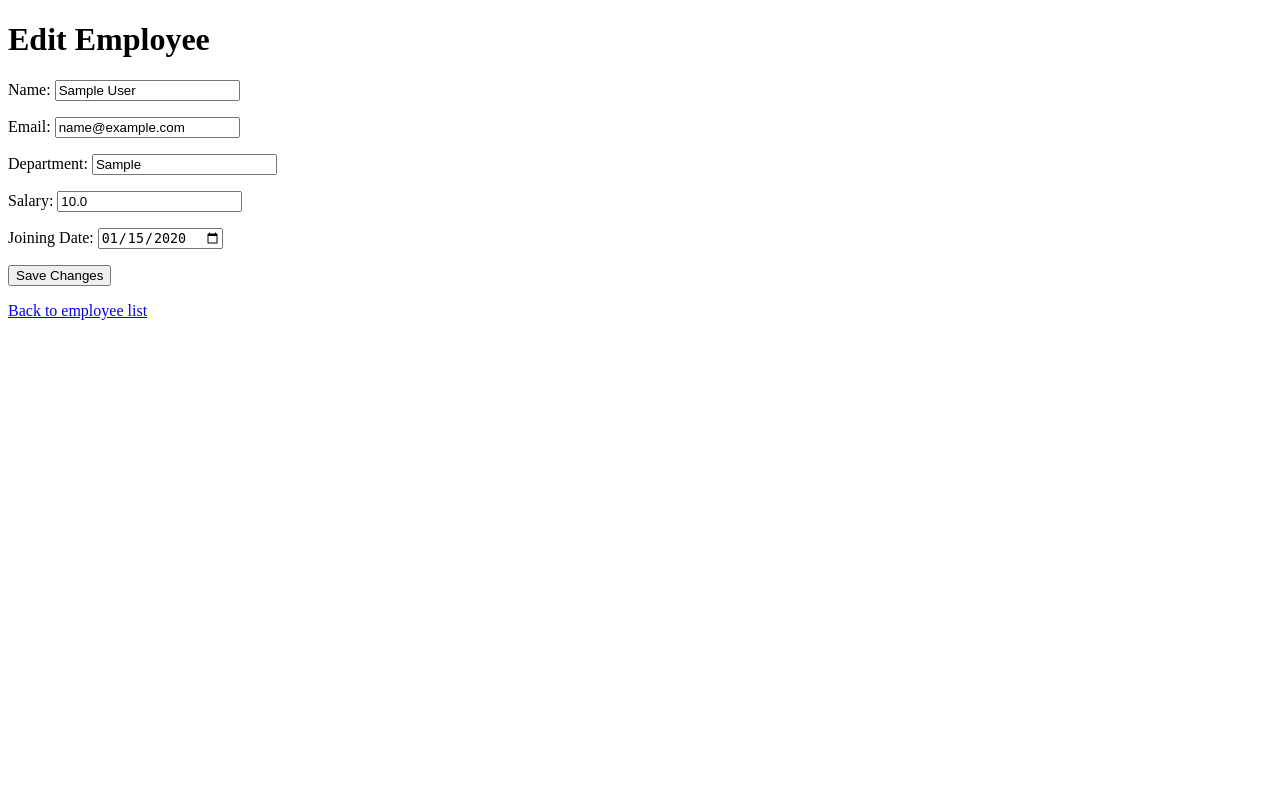
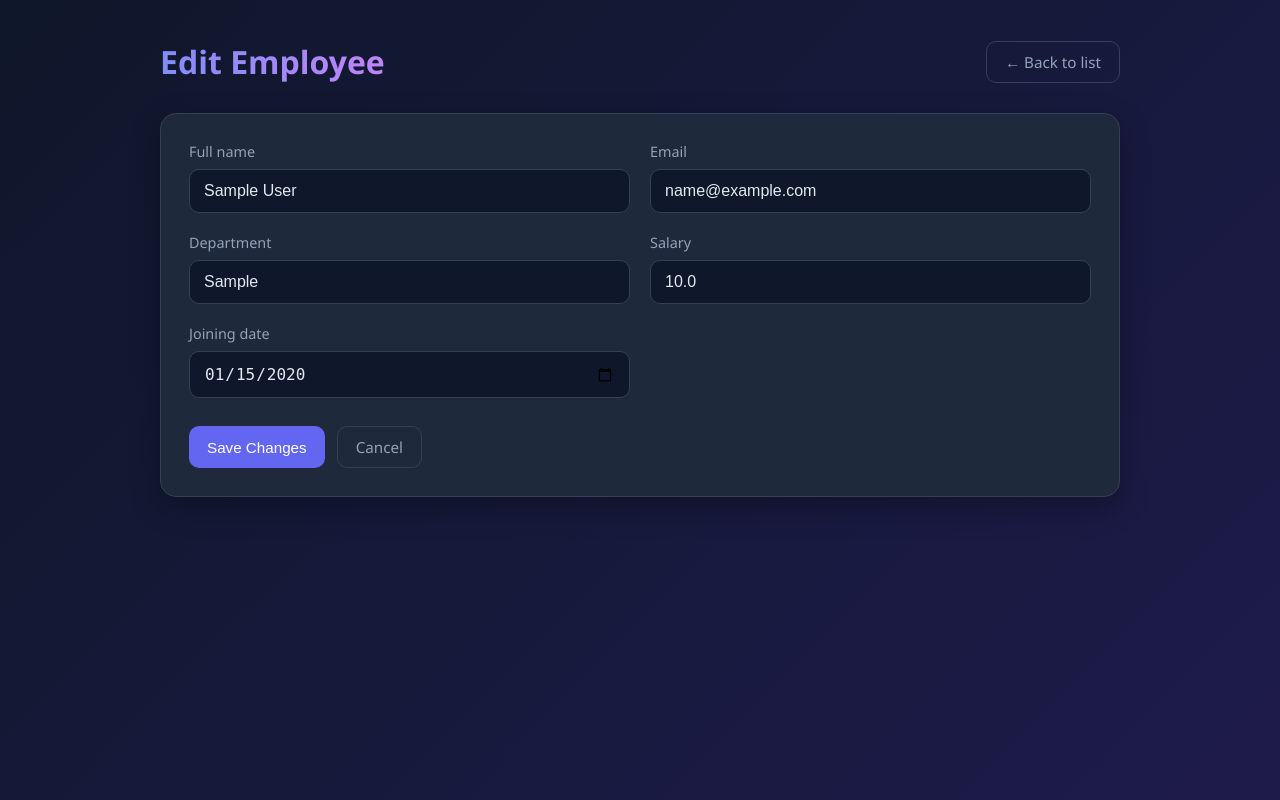
Before and after one commit to harshh-22/employee-management-system, a Flask app: page /edit/1 in a window 1280 px wide. Run offline with Flask 3, Linux system fonts and the light colour scheme; tables that the repository leaves empty hold one stand-in row (values such as "Sample post").

Commit message:
Redesign UI with dark theme and shared base template

```diff
--- /dev/null
+++ b/templates/base.html
@@ -0,0 +1,99 @@
+<!DOCTYPE html>
+<html lang="en">
+<head>
+    <meta charset="UTF-8">
+    <meta name="viewport" content="width=device-width, initial-scale=1.0">
+    <title>{% block title %}Employee Management{% endblock %}</title>
+    <style>
+        :root {
+            --bg: #0f172a;
+            --card: #1e293b;
+            --border: #334155;
+            --text: #e2e8f0;
+            --muted: #94a3b8;
+            --accent: #6366f1;
+            --accent-hover: #4f46e5;
+            --danger: #ef4444;
+            --danger-hover: #dc2626;
+        }
+        * { box-sizing: border-box; }
+        body {
+            margin: 0;
+            min-height: 100vh;
+            font-family: "Segoe UI", system-ui, sans-serif;
+            color: var(--text);
+            background: linear-gradient(135deg, #0f172a 0%, #1e1b4b 100%);
+        }
+        .container { max-width: 1000px; margin: 0 auto; padding: 40px 20px; }
+        header {
+            display: flex; justify-content: space-between; align-items: center;
+            flex-wrap: wrap; gap: 15px; margin-bottom: 30px;
+        }
+        h1 {
+            margin: 0; font-size: 2rem;
+            background: linear-gradient(90deg, #818cf8, #c084fc);
+            -webkit-background-clip: text; background-clip: text; color: transparent;
+        }
+        .card {
+            background: var(--card); border: 1px solid var(--border);
+            border-radius: 16px; padding: 28px;
+            box-shadow: 0 10px 30px rgba(0, 0, 0, 0.3);
+        }
+        .btn {
+            display: inline-block; padding: 10px 18px; border: none; border-radius: 10px;
+            font-size: 0.95rem; color: white; background: var(--accent);
+            text-decoration: none; cursor: pointer; transition: all 0.2s;
+        }
+        .btn:hover { background: var(--accent-hover); transform: translateY(-1px); }
+        .btn-danger { background: var(--danger); }
+        .btn-danger:hover { background: var(--danger-hover); }
+        .btn-ghost { background: transparent; border: 1px solid var(--border); color: var(--muted); }
+        .btn-ghost:hover { background: var(--border); color: var(--text); }
+        .btn-small { padding: 6px 12px; font-size: 0.85rem; }
+        table { width: 100%; border-collapse: collapse; }
+        th {
+            text-align: left; padding: 12px; color: var(--muted);
+            font-size: 0.8rem; text-transform: uppercase; letter-spacing: 0.05em;
+            border-bottom: 1px solid var(--border);
+        }
+        td { padding: 14px 12px; border-bottom: 1px solid var(--border); }
+        tr:hover td { background: rgba(99, 102, 241, 0.08); }
+        .avatar {
+            display: inline-flex; align-items: center; justify-content: center;
+            width: 36px; height: 36px; margin-right: 10px; border-radius: 50%;
+            background: linear-gradient(135deg, #6366f1, #c084fc);
+            font-weight: 600; vertical-align: middle;
+        }
+        .actions { display: flex; gap: 8px; align-items: center; }
+        .badge {
+            padding: 4px 10px; border-radius: 999px; font-size: 0.85rem;
+            background: rgba(99, 102, 241, 0.2); color: #a5b4fc;
+        }
+        .empty { text-align: center; padding: 50px 20px; color: var(--muted); }
+        .error {
+            background: rgba(239, 68, 68, 0.15); border: 1px solid var(--danger);
+            color: #fca5a5; padding: 12px 16px; border-radius: 10px; margin-bottom: 20px;
+        }
+        .form-grid { display: grid; grid-template-columns: 1fr 1fr; gap: 20px; }
+        .form-group label {
+            display: block; margin-bottom: 8px; color: var(--muted); font-size: 0.9rem;
+        }
+        input {
+            width: 100%; padding: 12px 14px; border-radius: 10px;
+            border: 1px solid var(--border); background: var(--bg);
+            color: var(--text); font-size: 1rem;
+        }
+        input:focus { outline: none; border-color: var(--accent); box-shadow: 0 0 0 3px rgba(99, 102, 241, 0.3); }
+        .form-actions { margin-top: 28px; display: flex; gap: 12px; }
+        @media (max-width: 640px) {
+            .form-grid { grid-template-columns: 1fr; }
+            table { font-size: 0.9rem; }
+        }
+    </style>
+</head>
+<body>
+    <div class="container">
+        {% block content %}{% endblock %}
+    </div>
+</body>
+</html>
--- a/templates/edit.html
+++ b/templates/edit.html
@@ -1,24 +1,45 @@
-<!DOCTYPE html>
-<html>
-<head>
-    <title>Edit Employee</title>
-</head>
-<body>
+{% extends "base.html" %}
+
+{% block title %}Edit Employee{% endblock %}
+
+{% block content %}
+<header>
     <h1>Edit Employee</h1>
+    <a href="/" class="btn btn-ghost">← Back to list</a>
+</header>
 
+<div class="card">
     {% if error %}
-    <p style="color: red;">{{ error }}</p>
+    <div class="error">{{ error }}</div>
     {% endif %}
 
     <form method="POST" action="/edit/{{ employee.id }}">
-        <p>Name: <input type="text" name="name" value="{{ employee.name }}"></p>
-        <p>Email: <input type="email" name="email" value="{{ employee.email }}"></p>
-        <p>Department: <input type="text" name="department" value="{{ employee.department }}"></p>
-        <p>Salary: <input type="number" step="any" name="salary" value="{{ employee.salary }}"></p>
-        <p>Joining Date: <input type="date" name="joining_date" value="{{ employee.joining_date }}"></p>
-        <button type="submit">Save Changes</button>
+        <div class="form-grid">
+            <div class="form-group">
+                <label for="name">Full name</label>
+                <input type="text" id="name" name="name" value="{{ employee.name }}">
+            </div>
+            <div class="form-group">
+                <label for="email">Email</label>
+                <input type="email" id="email" name="email" value="{{ employee.email }}">
+            </div>
+            <div class="form-group">
+                <label for="department">Department</label>
+                <input type="text" id="department" name="department" value="{{ employee.department }}">
+            </div>
+            <div class="form-group">
+                <label for="salary">Salary</label>
+                <input type="number" step="any" id="salary" name="salary" value="{{ employee.salary }}">
+            </div>
+            <div class="form-group">
+                <label for="joining_date">Joining date</label>
+                <input type="date" id="joining_date" name="joining_date" value="{{ employee.joining_date }}">
+            </div>
+        </div>
+        <div class="form-actions">
+            <button type="submit" class="btn">Save Changes</button>
+            <a href="/" class="btn btn-ghost">Cancel</a>
+        </div>
     </form>
-
-    <p><a href="/">Back to employee list</a></p>
-</body>
-</html>
+</div>
+{% endblock %}
```
Also changed, not shown: templates/add.html (+37 -17 lines), templates/index.html (+31 -22 lines).
